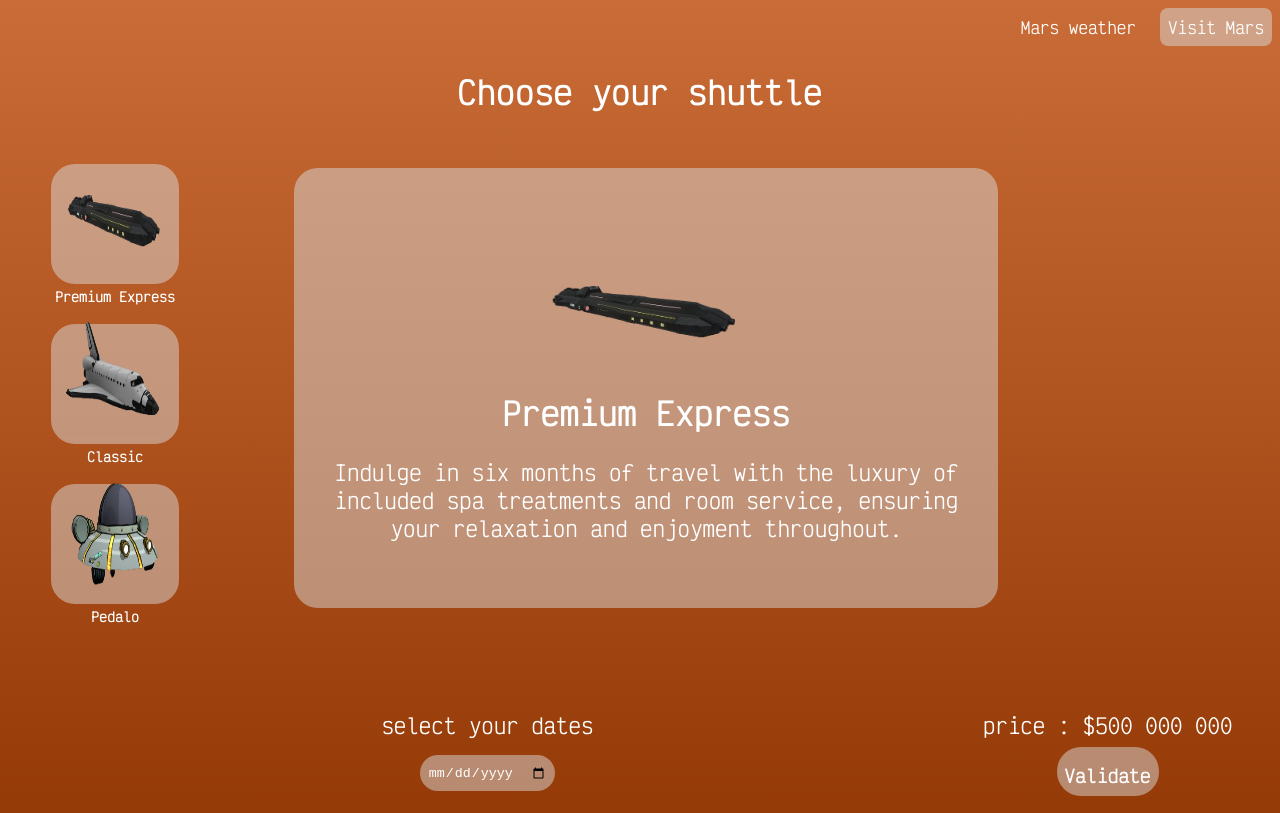
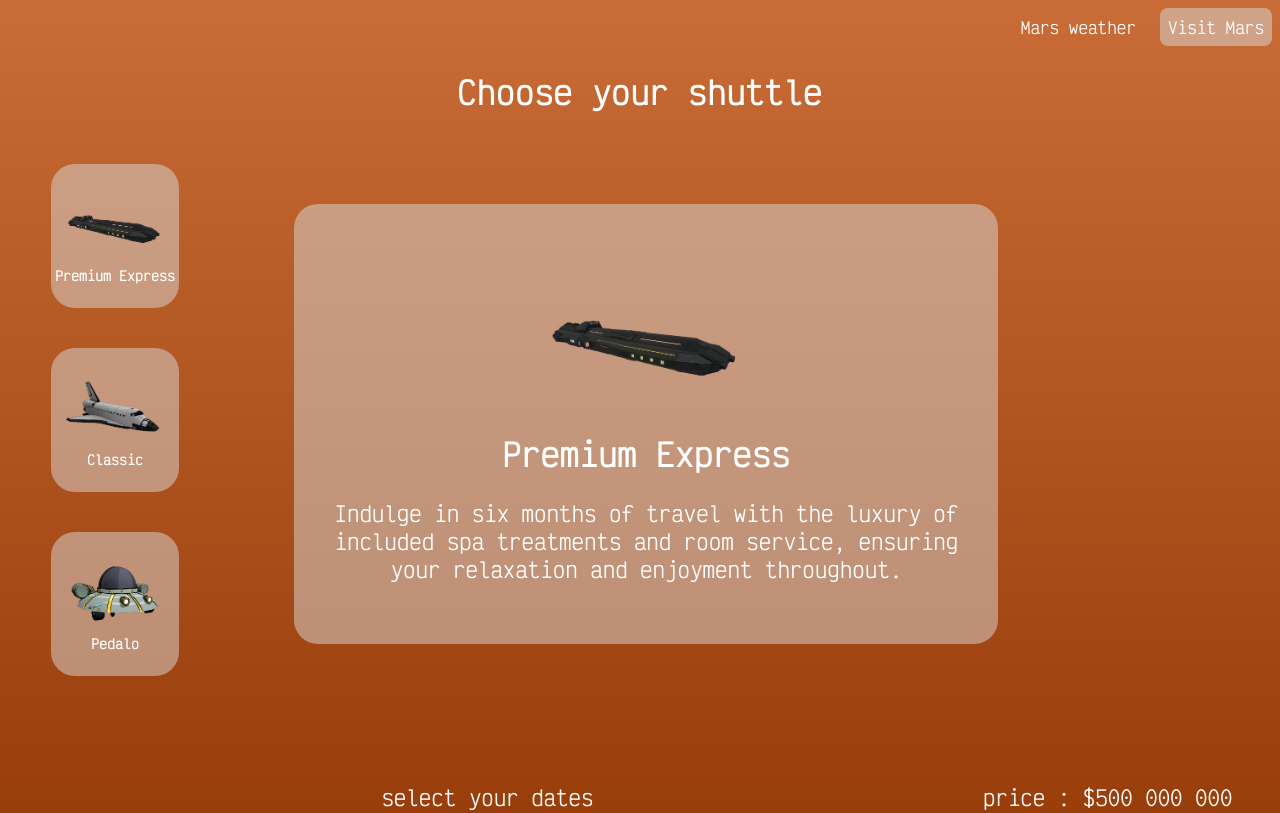
Before and after one commit to WildCodeSchool-2024-02/JS-lyon-0224-P2-martian_meteorologists_association, a React (Vite) app in the folder client/: page /reservation in a window 1280 px wide. Shown: the top 813 px of the page. Built offline with nearby package versions, Linux system fonts and the light colour scheme.

Commit message:
minor changes

```diff
--- a/client/src/components/HomePage/AdditionalInformation/AdditionalInformation1.css
+++ b/client/src/components/HomePage/AdditionalInformation/AdditionalInformation1.css
@@ -88,7 +88,7 @@
   }
 
   .informationContainer {
-    height: 45vh;
+    height: 55vh;
     display: flex;
     flex-direction: row;
     padding: 2vh;
--- a/client/src/components/ReservationForm/ReservationForm.css
+++ b/client/src/components/ReservationForm/ReservationForm.css
@@ -45,9 +45,9 @@ input {
   text-align: center;
 }
 
-img {
+.chosenShip > img {
   width: 80px;
-  height: 140px;
+  height: 100px;
 }
 
 .chosenShipContainer > h3,
--- a/client/src/components/ReservationPage/Reservation/Reservation.css
+++ b/client/src/components/ReservationPage/Reservation/Reservation.css
@@ -23,7 +23,7 @@ h1 {
   flex-direction: column;
   background-color: rgba(217, 217, 217, 0.5);
   width: 30vw;
-  height: 15vh;
+  height: 18vh;
   border-radius: 1.5rem;
   align-items: center;
   justify-content: center;
```
